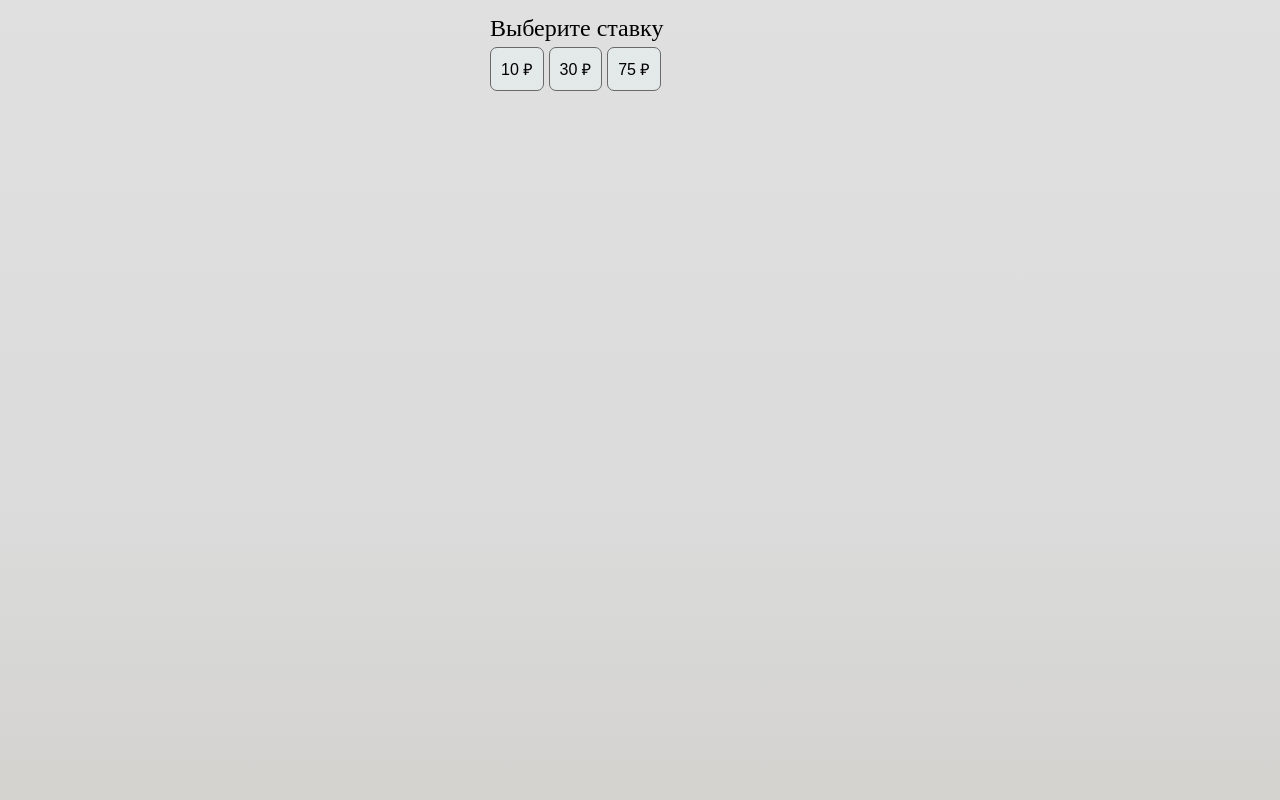
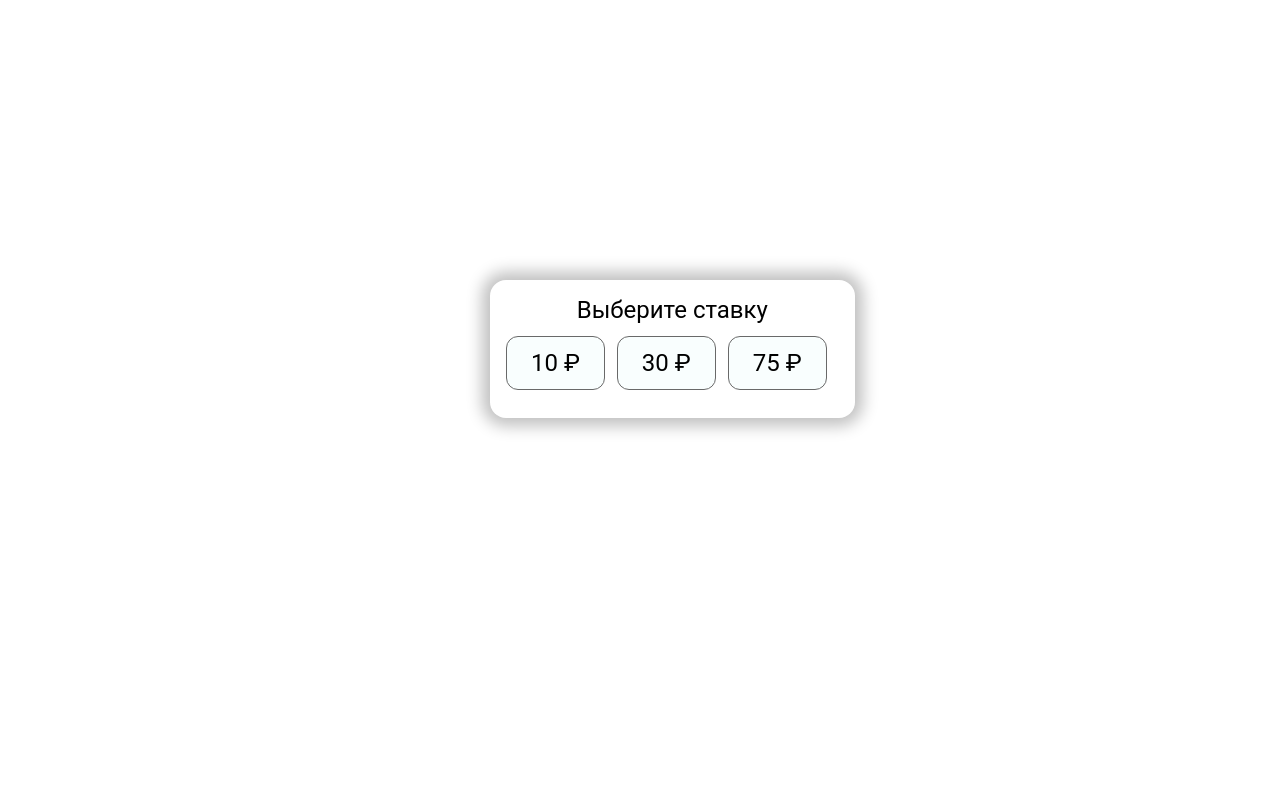
Before and after one commit to Bellusfennec/pet-game-21, a PHP site: page / in a window 1280 px wide. Run offline with PHP 8.4, Linux system fonts and the light colour scheme.

Commit message:
Игра v2.2 Добавлен popup

```diff
--- a/app.js
+++ b/app.js
@@ -1,4 +1,5 @@
-const screens = document.querySelectorAll('.screen')
+const screens = document.querySelector('.screen')
+const ratePopup = document.querySelector('.rate-popup')
 const rateList = document.querySelector('#rate-list')
 const rateInfo = document.querySelector('.rate')
 const balanceInfo = document.querySelector('.balance')
@@ -20,7 +21,7 @@ let balance = 100
 let rate = 0
 let dealer = []
 let player = []
-screens[1].classList.add('hide')
+screens.classList.add('hide')
 
 
 rateList.addEventListener('click', event => {
@@ -28,8 +29,8 @@ rateList.addEventListener('click', event => {
         rate = parseInt(event.target.getAttribute('data-rate'))
         rateInfo.innerHTML = `Ставка: ${rate} &#8381;`
         balanceInfo.innerHTML = `Баланс: ${balance} &#8381;`
-         screens[0].classList.add('hide')
-         screens[1].classList.remove('hide')
+         ratePopup.classList.add('hide')
+         screens.classList.remove('hide')
 
         resultInfo.classList.add('result-info')
         resultInfo.innerHTML = `Началась новая игра.`
@@ -77,8 +78,8 @@ reBtn.addEventListener('click', () => {
      reBtn.style.display = 'none'
     addBtn.style.display = 'inline-block'
     stopBtn.style.display = 'inline-block'
-    screens[0].classList.remove('hide')
-    screens[1].classList.add('hide')
+    ratePopup.classList.remove('hide')
+    screens.classList.add('hide')
 })
 
 function getRandomNumber(min, max) {
--- a/index.html
+++ b/index.html
@@ -8,7 +8,7 @@
 </head>
 <body>
 <div id="game">
-    <div class="screen">
+    <div class="rate-popup">
         <div>Выберите ставку</div>
         <ul class="rate-list" id="rate-list">
             <li><button class="rate-btn" data-rate="10">10 &#8381;</button></li>
--- a/style.css
+++ b/style.css
@@ -4,12 +4,12 @@
 }
 html,
 body {
-    background: #ADA996;
-    background: linear-gradient(to bottom, #EAEAEA, #DBDBDB, #ADA996);
-
+    /*animation: gradient 10s ease infinite;*/
+    background: #fff;
+    background-size: 400% 400%;
     height: 100%;
-    background-size: 400% 400%;
-    animation: gradient 10s ease infinite;
+    font-size: 16px;
+    font-family: 'Roboto', sans-serif;
 }
 /*@media screen and (height: 100%){*/
 /*    body {*/
@@ -18,13 +18,13 @@ body {
 /*}*/
 @keyframes gradient {
     0% {
-        background-position: 50% 00%;
+        background-position: 50% 1%;
     }
     50% {
         background-position: 50% 100%;
     }
     100% {
-        background-position: 50% 0%;
+        background-position: 50% 1%;
     }
 }
 #re-btn {
@@ -33,12 +33,13 @@ body {
 button {
     background: rgba(234, 252, 252, 0.3);
     cursor: pointer;
-    font-size: 16px;
+    font-size: 1em;
+    font-family: inherit;
     outline: none;
-    padding: 10px;
-    margin: 5px 5px 5px 0;
+    padding: .5em 1em;
+    margin: .5em .5em .5em 0;
     border: dimgrey 1px solid;
-    border-radius: 7px;
+    border-radius: .5em;
 }
 button:hover,
 button:focus {
@@ -99,26 +100,19 @@ button:focus {
     display: none;
     transition: all 1s;
 }
-.rate-10,
-.rate-100,
-.rate-1000 {
-    border: dimgrey 1px solid;
-    border-radius: 20px;
-    cursor: pointer;
-    display: inline-block;
-    padding: 10px 20px;
-}
-.rate-10:hover,
-.rate-100:hover,
-.rate-1000:hover {
-    border: black 1px solid;
-    box-shadow: 1px 2px 5px 1px rgba(0, 0, 0, 0.13);
-}
-
 #rate-list {
     list-style: none;
     display: flex;
 }
-#rate-list button {
-    cursor: pointer;
+.rate-popup {
+    box-sizing: border-box;
+    position: fixed;
+    top: 35vh;
+    padding: 1rem;
+    background: white;
+    border-radius: 1rem;
+    box-shadow: #C0C0C0 0 0 1rem .5rem;
 }
+.rate-popup>div {
+    text-align: center;
+}
```
